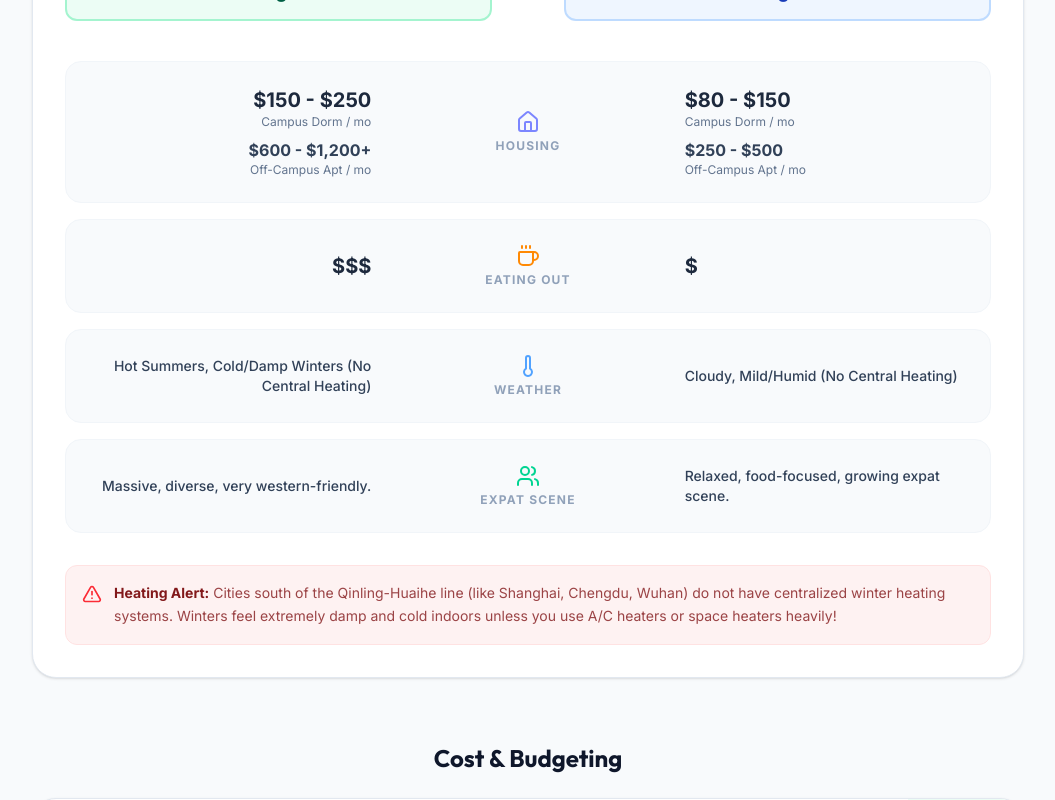
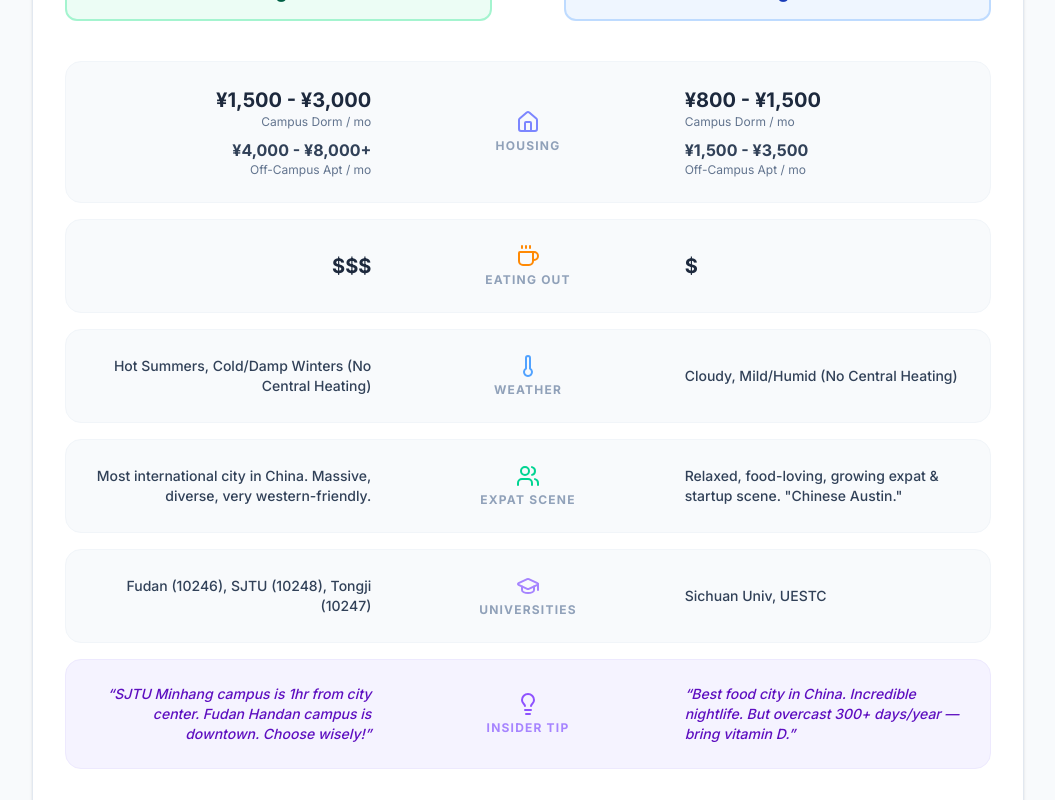
Before and after one commit to silverlion2/pandaoffer-web, a Next.js app: page /tools in a window 1280 px wide. Shown: the part 5520-6320 px from the top of the page, without its empty margins (112-1167 px from the left). Built offline with nearby package versions, Linux system fonts and the light colour scheme.

Commit message:
feat: enrich CityComparator 6->12 cities with RAG data + insider tips + follow-up suggestions

```diff
--- a/src/components/tools/CityComparator.jsx
+++ b/src/components/tools/CityComparator.jsx
@@ -1,80 +1,188 @@
 "use client";
 
 import React, { useState } from 'react';
-import { MapPin, Home, Coffee, Thermometer, Users, Scale, AlertTriangle } from 'lucide-react';
+import { MapPin, Home, Coffee, Thermometer, Users, Scale, AlertTriangle, GraduationCap, Lightbulb } from 'lucide-react';
 
 const CITY_DATA = {
   shanghai: {
     id: 'shanghai',
     name: 'Shanghai',
     tier: 'Tier 1',
-    rentDorm: '$150 - $250',
-    rentApt: '$600 - $1,200+',
+    population: '26M+',
+    rentDorm: '¥1,500 - ¥3,000',
+    rentApt: '¥4,000 - ¥8,000+',
+    monthlyBudget: '¥4,000 - ¥8,000',
     foodCost: '$$$',
     weather: 'Hot Summers, Cold/Damp Winters (No Central Heating)',
-    expatVibe: 'Massive, diverse, very western-friendly.',
-    topUnis: 'Fudan, SJTU, Tongji',
+    expatVibe: 'Most international city in China. Massive, diverse, very western-friendly.',
+    topUnis: 'Fudan (10246), SJTU (10248), Tongji (10247)',
+    insiderTip: 'SJTU Minhang campus is 1hr from city center. Fudan Handan campus is downtown. Choose wisely!',
     color: 'emerald'
   },
   beijing: {
     id: 'beijing',
     name: 'Beijing',
     tier: 'Tier 1',
-    rentDorm: '$120 - $200',
-    rentApt: '$550 - $1,000+',
+    population: '22M+',
+    rentDorm: '¥1,200 - ¥2,400',
+    rentApt: '¥3,500 - ¥6,000+',
+    monthlyBudget: '¥3,500 - ¥7,000',
     foodCost: '$$$',
     weather: 'Hot Summers, Freezing/Dry Winters (Central Heating)',
-    expatVibe: 'Large, academic, political hub.',
-    topUnis: 'Tsinghua, Peking, RUC',
+    expatVibe: 'Academic & political capital. Wudaokou = "Center of the Universe" for students.',
+    topUnis: 'Tsinghua (10003), Peking (10001), RUC (10002), BLCU (10032), Beihang (10006)',
+    insiderTip: 'Haidian district has 5+ top universities within walking distance. Best student district in Asia.',
     color: 'rose'
   },
   guangzhou: {
     id: 'guangzhou',
     name: 'Guangzhou',
     tier: 'Tier 1',
-    rentDorm: '$100 - $180',
-    rentApt: '$400 - $800+',
+    population: '18M+',
+    rentDorm: '¥1,000 - ¥1,800',
+    rentApt: '¥2,500 - ¥5,000+',
+    monthlyBudget: '¥3,000 - ¥5,500',
     foodCost: '$$',
     weather: 'Long Hot/Humid Summers, Mild Winters',
-    expatVibe: 'Huge international trading hub, diverse.',
-    topUnis: 'Sun Yat-sen, SCUT',
+    expatVibe: 'International trade hub. Large African & SE Asian communities. Best Cantonese food.',
+    topUnis: 'Sun Yat-sen/SYSU (10558), SCUT',
+    insiderTip: 'SYSU has campuses in 3 cities (Guangzhou, Zhuhai, Shenzhen). Confirm which one your program is on!',
     color: 'amber'
   },
   chengdu: {
     id: 'chengdu',
     name: 'Chengdu',
     tier: 'Tier 2',
-    rentDorm: '$80 - $150',
-    rentApt: '$250 - $500',
+    population: '21M+',
+    rentDorm: '¥800 - ¥1,500',
+    rentApt: '¥1,500 - ¥3,500',
+    monthlyBudget: '¥2,500 - ¥4,000',
     foodCost: '$',
     weather: 'Cloudy, Mild/Humid (No Central Heating)',
-    expatVibe: 'Relaxed, food-focused, growing expat scene.',
+    expatVibe: 'Relaxed, food-loving, growing expat & startup scene. "Chinese Austin."',
     topUnis: 'Sichuan Univ, UESTC',
+    insiderTip: 'Best food city in China. Incredible nightlife. But overcast 300+ days/year — bring vitamin D.',
     color: 'blue'
   },
   wuhan: {
     id: 'wuhan',
     name: 'Wuhan',
     tier: 'Tier 2',
-    rentDorm: '$70 - $130',
-    rentApt: '$200 - $450',
+    population: '13M+',
+    rentDorm: '¥600 - ¥1,200',
+    rentApt: '¥1,500 - ¥3,500',
+    monthlyBudget: '¥2,000 - ¥3,500',
     foodCost: '$',
-    weather: 'Extreme Heat Summers, Cold Winters (No Central Heating)',
-    expatVibe: 'Student city, massive university population.',
-    topUnis: 'Wuhan Univ, HUST',
+    weather: 'Extreme Heat Summers (40°C+), Cold Winters (No Central Heating)',
+    expatVibe: 'China\'s biggest student city — 82 universities, 1M+ students.',
+    topUnis: 'Wuhan Univ (10486), HUST (10487)',
+    insiderTip: 'WU campus = most beautiful in China (cherry blossoms in March). HUST = "forest university." Both 985.',
     color: 'purple'
   },
   xian: {
     id: 'xian',
     name: "Xi'an",
     tier: 'Tier 2',
-    rentDorm: '$60 - $120',
-    rentApt: '$200 - $400',
+    population: '13M+',
+    rentDorm: '¥500 - ¥1,000',
+    rentApt: '¥1,200 - ¥2,800',
+    monthlyBudget: '¥2,000 - ¥3,500',
     foodCost: '$',
     weather: 'Hot Summers, Cold Winters (Central Heating)',
-    expatVibe: 'Historical, cultural, smaller but tight expat group.',
-    topUnis: "Xi'an Jiaotong, NPU",
+    expatVibe: 'Ancient capital, Silk Road heritage. Best halal food in China (Muslim Quarter).',
+    topUnis: "Xi'an Jiaotong/XJTU (10698), NPU",
+    insiderTip: "XJTU's Innovation Harbor campus has cutting-edge labs but is 30min from city. Best for energy engineering.",
     color: 'orange'
+  },
+  hangzhou: {
+    id: 'hangzhou',
+    name: 'Hangzhou',
+    tier: 'Tier 1.5',
+    population: '12M+',
+    rentDorm: '¥1,000 - ¥1,800',
+    rentApt: '¥2,500 - ¥5,000',
+    monthlyBudget: '¥3,000 - ¥5,000',
+    foodCost: '$$',
+    weather: 'Hot/Humid Summers, Cold/Wet Winters (No Central Heating)',
+    expatVibe: 'China\'s Silicon Valley. Alibaba HQ. West Lake weekends. Best quality of life among C9 cities.',
+    topUnis: 'Zhejiang Univ/ZJU (10335)',
+    insiderTip: 'ZJU has 5 campuses — Zijingang is main for intl students. Easiest C9 admission with strong academics.',
+    color: 'teal'
+  },
+  nanjing: {
+    id: 'nanjing',
+    name: 'Nanjing',
+    tier: 'Tier 2',
+    population: '9.5M+',
+    rentDorm: '¥700 - ¥1,300',
+    rentApt: '¥1,800 - ¥3,500',
+    monthlyBudget: '¥2,500 - ¥4,000',
+    foodCost: '$$',
+    weather: 'Hot Summers, Cold Winters (No Central Heating)',
+    expatVibe: 'Former capital of China. Deep cultural identity. Academic and literary tradition.',
+    topUnis: 'Nanjing Univ (10284), Southeast Univ',
+    insiderTip: 'Most underrated C9 school. Astronomy #1 in China. Lower competition than Beijing/Shanghai schools.',
+    color: 'indigo'
+  },
+  harbin: {
+    id: 'harbin',
+    name: 'Harbin',
+    tier: 'Tier 2',
+    population: '10M+',
+    rentDorm: '¥400 - ¥800',
+    rentApt: '¥1,000 - ¥2,000',
+    monthlyBudget: '¥1,500 - ¥2,500',
+    foodCost: '$',
+    weather: 'Extreme Cold Winters (-20 to -35°C!), Pleasant Summers (Central Heating)',
+    expatVibe: 'Russian-influenced architecture. Few foreigners = full immersion. Ice Festival in Jan = bucket list.',
+    topUnis: 'HIT (10213)',
+    insiderTip: 'HIT Shenzhen campus hack: same degree, warm weather, tech scene. Ask about it during application!',
+    color: 'sky'
+  },
+  shenzhen: {
+    id: 'shenzhen',
+    name: 'Shenzhen',
+    tier: 'Tier 1',
+    population: '17M+',
+    rentDorm: '¥1,200 - ¥2,500',
+    rentApt: '¥3,000 - ¥6,000+',
+    monthlyBudget: '¥4,500 - ¥8,000',
+    foodCost: '$$$',
+    weather: 'Subtropical, Warm Year-Round, Typhoon Risk',
+    expatVibe: 'China\'s youngest city. Tech innovation capital (Huawei, Tencent, DJI). Close to Hong Kong.',
+    topUnis: 'SUSTech, Shenzhen Univ, Tsinghua Shenzhen, HIT Shenzhen',
+    insiderTip: 'Best for CS/tech students and startup culture. Hong Kong weekend trips. No "old China" feeling here.',
+    color: 'cyan'
+  },
+  kunming: {
+    id: 'kunming',
+    name: 'Kunming',
+    tier: 'Tier 3',
+    population: '8.5M+',
+    rentDorm: '¥400 - ¥800',
+    rentApt: '¥1,000 - ¥2,200',
+    monthlyBudget: '¥2,000 - ¥3,500',
+    foodCost: '$',
+    weather: 'Spring-Like Year-Round (15-25°C) — Best Climate in China',
+    expatVibe: 'Gateway to SE Asia. Stunning nature. Diverse ethnic cultures. Extremely relaxed pace.',
+    topUnis: 'Yunnan Univ, Kunming Medical Univ',
+    insiderTip: 'Perfect weather, perfect budget. Dali & Lijiang weekend trips. Best for gap year & language programs.',
+    color: 'lime'
+  },
+  dalian: {
+    id: 'dalian',
+    name: 'Dalian',
+    tier: 'Tier 2',
+    population: '7M+',
+    rentDorm: '¥500 - ¥1,000',
+    rentApt: '¥1,500 - ¥3,000',
+    monthlyBudget: '¥2,500 - ¥4,000',
+    foodCost: '$$',
+    weather: 'Cool Summers (Best in NE China), Cold but Manageable Winters (Central Heating)',
+    expatVibe: 'Coastal gem. Japanese/Korean cultural influence. Clean air, seafood, growing IT sector.',
+    topUnis: 'Dalian Univ of Tech/DUT, Dongbei Univ of Finance',
+    insiderTip: 'Best climate in Northeast China. Finance students should consider Dongbei — top finance school.',
+    color: 'slate'
   }
 };
 
@@ -92,7 +200,13 @@ export default function CityComparator() {
       amber: 'bg-amber-50 text-amber-800 border-amber-200',
       blue: 'bg-blue-50 text-blue-800 border-blue-200',
       purple: 'bg-purple-50 text-purple-800 border-purple-200',
-      orange: 'bg-orange-50 text-orange-800 border-orange-200'
+      orange: 'bg-orange-50 text-orange-800 border-orange-200',
+      teal: 'bg-teal-50 text-teal-800 border-teal-200',
+      indigo: 'bg-indigo-50 text-indigo-800 border-indigo-200',
+      sky: 'bg-sky-50 text-sky-800 border-sky-200',
+      cyan: 'bg-cyan-50 text-cyan-800 border-cyan-200',
+      lime: 'bg-lime-50 text-lime-800 border-lime-200',
+      slate: 'bg-slate-100 text-slate-800 border-slate-300',
     };
     return map[color] || map.blue;
   };
@@ -206,6 +320,34 @@ export default function CityComparator() {
           </div>
         </div>
 
+        {/* Row 5: Top Universities */}
+        <div className="grid grid-cols-1 md:grid-cols-3 gap-2 md:gap-4 items-center bg-slate-50 rounded-2xl p-4 md:p-6 border border-slate-100">
+          <div className="order-2 md:order-1 text-center md:text-right font-medium text-slate-700 text-sm">
+            {c1.topUnis}
+          </div>
+          <div className="order-1 md:order-2 flex flex-col items-center justify-center text-slate-400 mb-4 md:mb-0">
+            <GraduationCap size={24} className="mb-1 text-violet-400" />
+            <span className="text-xs font-bold uppercase tracking-widest">Universities</span>
+          </div>
+          <div className="order-3 text-center md:text-left font-medium text-slate-700 text-sm">
+            {c2.topUnis}
+          </div>
+        </div>
+
+        {/* Row 6: Insider Tip */}
+        <div className="grid grid-cols-1 md:grid-cols-3 gap-2 md:gap-4 items-center bg-violet-50 rounded-2xl p-4 md:p-6 border border-violet-100">
+          <div className="order-2 md:order-1 text-center md:text-right font-medium text-violet-800 text-sm italic">
+            &ldquo;{c1.insiderTip}&rdquo;
+          </div>
+          <div className="order-1 md:order-2 flex flex-col items-center justify-center text-violet-400 mb-4 md:mb-0">
+            <Lightbulb size={24} className="mb-1 text-violet-500" />
+            <span className="text-xs font-bold uppercase tracking-widest">Insider Tip</span>
+          </div>
+          <div className="order-3 text-center md:text-left font-medium text-violet-800 text-sm italic">
+            &ldquo;{c2.insiderTip}&rdquo;
+          </div>
+        </div>
+
       </div>
 
       {/* Note about heating */}
```
